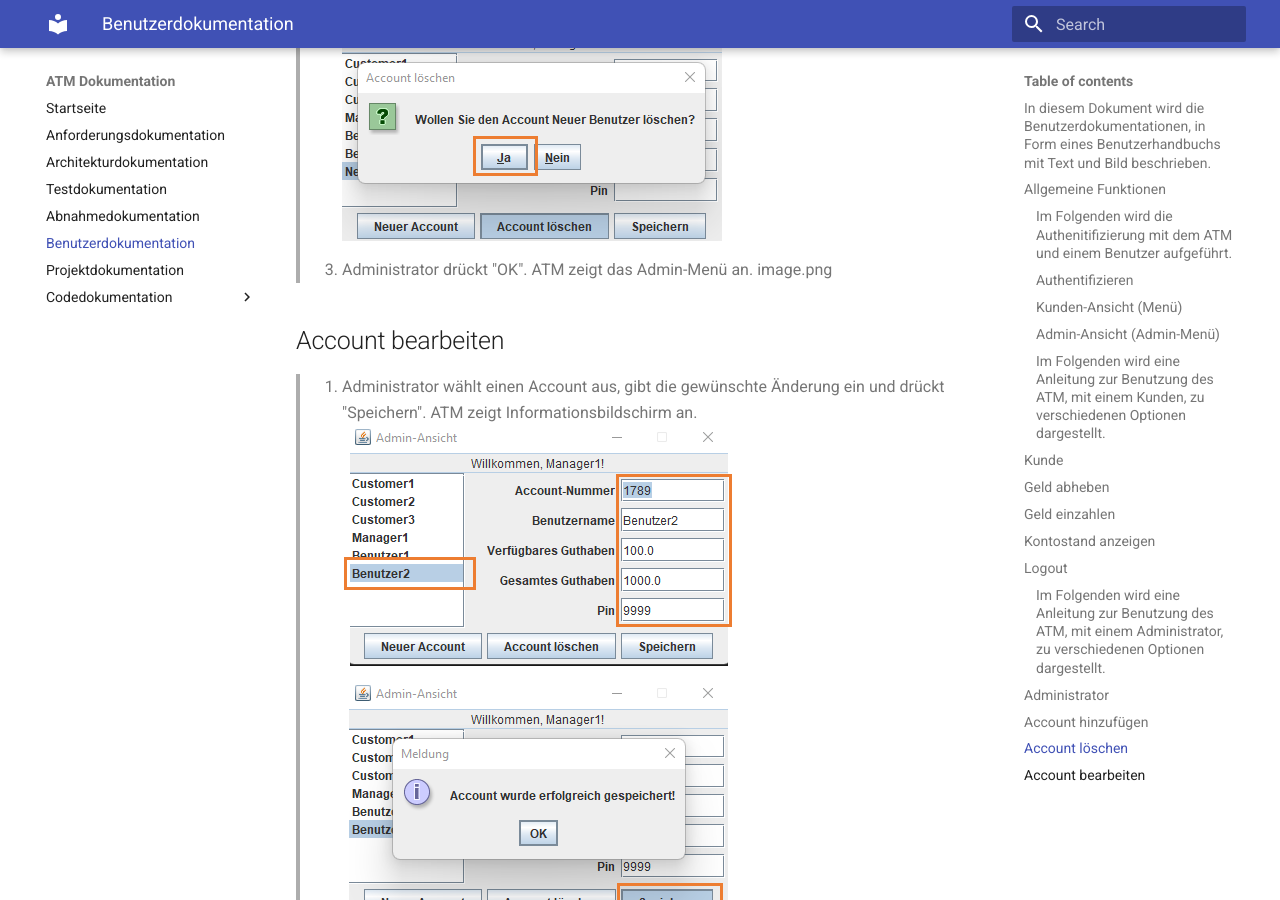
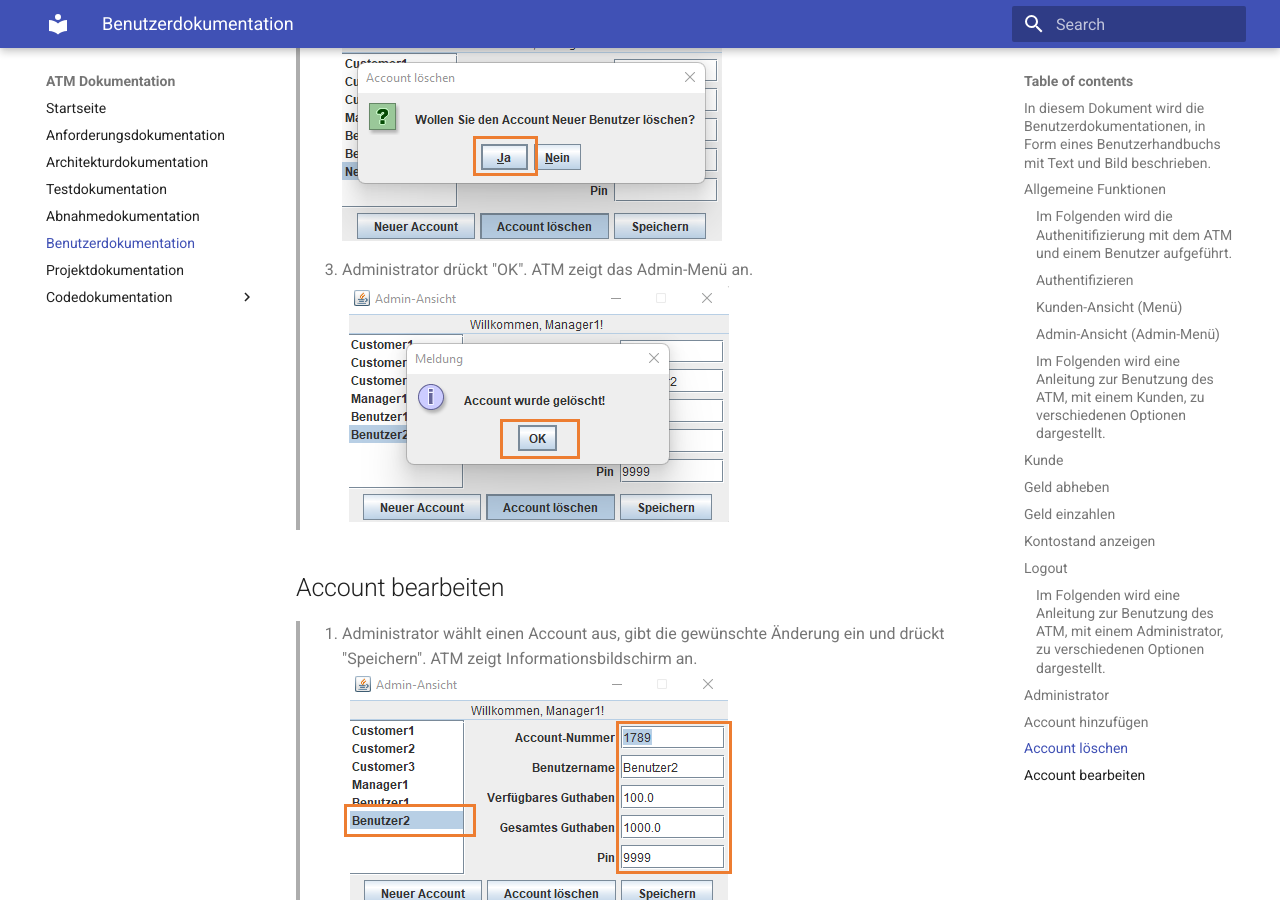
Before and after one commit to Halfpipe-SD/ATM, an MkDocs documentation site: the page built from docs/docs/user-docs.md, in a window 1280 px wide and 900 px high, scrolled down 6905 px. Built offline with MkDocs 1.6.1 and Material for MkDocs 9.7.7, drawn with Linux system fonts in a browser that asks for light colours.

Commit message:
#5 added pic to doc

```diff
--- a/docs/docs/user-docs.md
+++ b/docs/docs/user-docs.md
@@ -85,7 +85,7 @@ Nach erfolgreichem „Login“ wird entweder die Kunden-Ansicht, oder die Admin-
 > 2. Adminstrator bestätigt das Löschen. ATM löscht das Konto und zeigt Informationsbildschirm an.<br>
 > ![udoc](images/BenutzerDoku/BH-ACCD3.png)
 > 3. Administrator drückt "OK". ATM zeigt das Admin-Menü an.
-> image.png
+> ![udoc](images/BenutzerDoku/BH-ACCD2.png)
 
 ## Account bearbeiten
 
```
